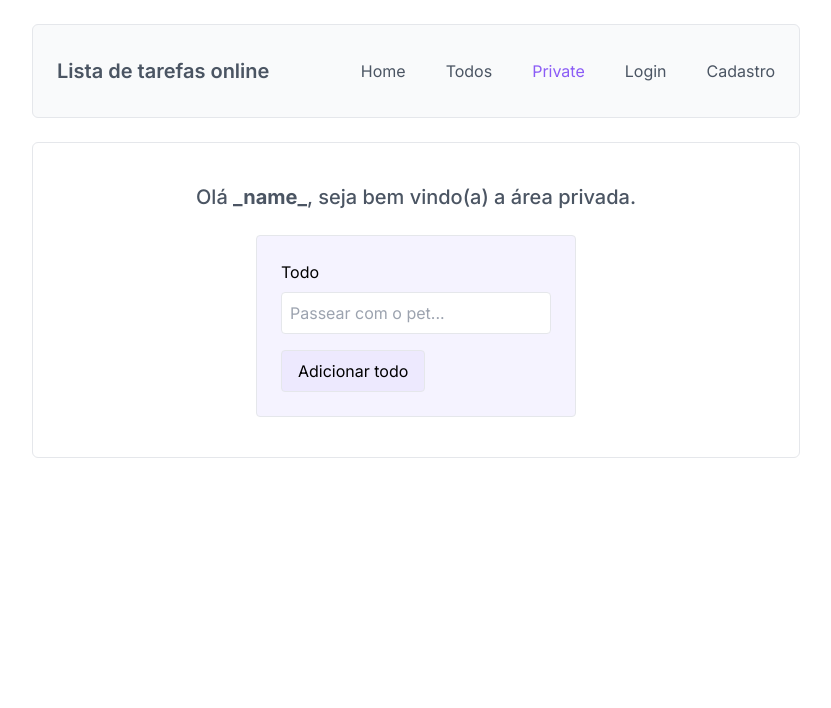
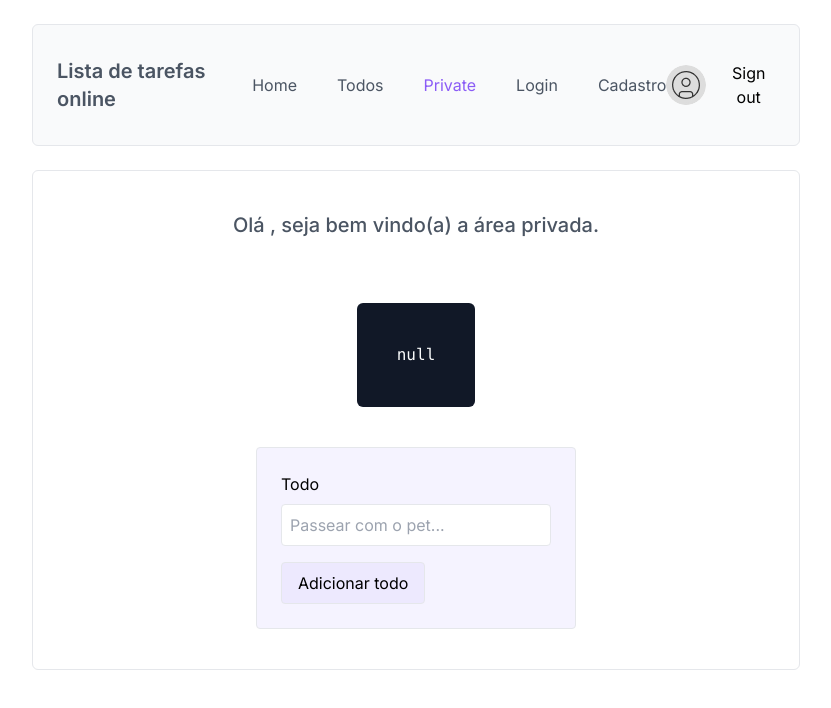
Before and after one commit to Peedrohenrique/todo-nextAuth-serverActions, a Next.js app: page /private in a window 1280 px wide. Shown: the top 708 px of the page, without its empty margins (224-1055 px from the left). Built offline with nearby package versions, Linux system fonts and the light colour scheme; no server answers.

Commit message:
fix: Register / Login

```diff
--- a/actions/users.ts
+++ b/actions/users.ts
@@ -4,7 +4,8 @@ import { object, z } from "zod";
 import bcrypt from "bcrypt";
 import { redirect } from "next/navigation";
 import { User } from "#/types/user";
-import { signIn } from "next-auth/react";
+import { signIn } from "#/app/auth/providers";
+
 
 const UserSchema = z.object({
   id: z.string(),
@@ -17,14 +18,13 @@ const UserSchema = z.object({
   role: z.string(),
 });
 
-const CreateUser = UserSchema.omit({ id: true, role: true });
+const CreateUser = UserSchema.omit({ id: true, image: true, role: true });
 
 type CreateUserState = {
   errors?: {
     name?: string[];
     email?: string[];
     password?: string[];
-    image?: string[];
   };
 };
 
@@ -33,7 +33,7 @@ export async function createUser(state: CreateUserState, formData: FormData) {
     name: formData.get("name"),
     email: formData.get("email"),
     password: formData.get("password"),
-    image: formData.get("image"),
+
   });
 
   if (!validatedFields.success) {
@@ -43,9 +43,10 @@ export async function createUser(state: CreateUserState, formData: FormData) {
     };
   }
 
-  const { name, email, password, image } = validatedFields.data;
+  const { name, email, password } = validatedFields.data;
   const hashedPassword = await bcrypt.hash(password, 10);
   const role = "user";
+  const image = "https://img.freepik.com/fotos-gratis/ilustracao-3d-de-um-adolescente-com-um-rosto-engracado-e-oculos_1142-50955.jpg"
 
   try {
     await sql`
--- a/app/auth/auth.config.ts
+++ b/app/auth/auth.config.ts
@@ -1,6 +1,7 @@
 import type { NextAuthConfig } from "next-auth";
 
 export const authConfig = {
+  pages: { signIn: '/auth/login'},
   callbacks: {
     authorized({ auth, request: { nextUrl } }) {
       const isLoggedIn = !!auth?.user;
@@ -17,6 +18,14 @@ export const authConfig = {
 
       return true;
     },
+    jwt({ token, user }) {
+      if (user) token.role = user.role
+      return token
+    },
+    session({ session, token }) {
+      if (token.role) session.user.role = token.role
+      return session
+    }
   },
   providers: [],
 } as NextAuthConfig;
--- a/app/header.tsx
+++ b/app/header.tsx
@@ -1,6 +1,6 @@
 import { Logo } from "./logo";
 import { Navlinks } from "./navlinks";
-// import { UserSettings } from "./user-settings";
+import { UserSettings } from "./user-settings";
 
 export async function Header() {
   return (
@@ -8,7 +8,7 @@ export async function Header() {
       <nav className="w-full max-w-screen-xl mx-auto flex items-center justify-between">
         <Logo />
         <Navlinks />
-        {/* <UserSettings /> */}
+        <UserSettings />
       </nav>
     </header>
   )
--- a/app/private/page.tsx
+++ b/app/private/page.tsx
@@ -1,12 +1,16 @@
+import { auth } from "../auth/providers";
 import { TodoForm } from "./create-todo";
 
 export default async function PrivatePage() {
+  const session = await auth()
+  const name = session?.user?.name
   return (
     <main className="w-full max-w-3xl mx-auto p-10 border rounded-md">
       <div className="flex flex-col justify-center items-center">
         <h1 className="text-xl font-medium text-gray-600 mb-6">
-          Olá <strong>_name_</strong>, seja bem vindo(a) a área privada.
+          Olá <strong>{name}</strong>, seja bem vindo(a) a área privada.
         </h1>
+        <pre className="p-10 bg-gray-900 rounded-md my-10 text-gray-50">{JSON.stringify(session, null, 2)}</pre>
         <TodoForm />
       </div>
     </main>
--- a/app/user-settings.tsx
+++ b/app/user-settings.tsx
@@ -1,4 +1,5 @@
 import Image from "next/image";
+import { signIn } from "./auth/providers";
 
 export function UserSettings({ image }: { image?: string | null | undefined }) {
   return (
@@ -10,7 +11,10 @@ export function UserSettings({ image }: { image?: string | null | undefined }) {
         height={40}
         className="rounded-full"
       />
-      <form>
+      <form action={async () => {
+        'use server'
+        await signIn
+      }}>
         <button type="submit" className="hover:underline">Sign out</button>
       </form>
     </div>
--- a/middleware.ts
+++ b/middleware.ts
@@ -2,3 +2,9 @@ import NextAuth from "next-auth";
 import { authConfig } from "#/app/auth/auth.config";
 
 export default NextAuth(authConfig).auth;
+
+export const config = {
+  matcher: [
+    '/((?!api|_next/static|_next/image|favicon.ico).*)',
+  ],
+}
```
Also changed, not shown: next-auth.d.ts (added, +23 -0 lines).
